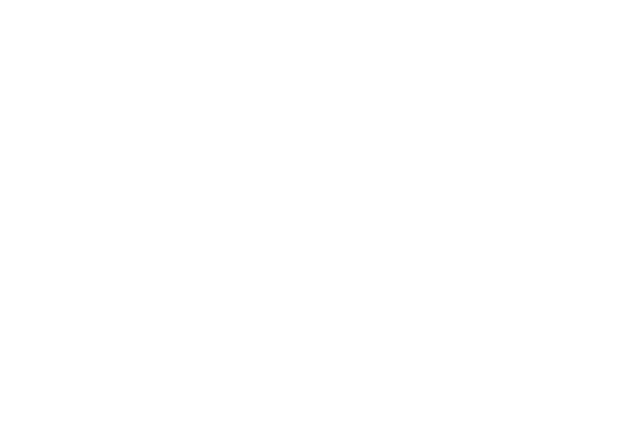
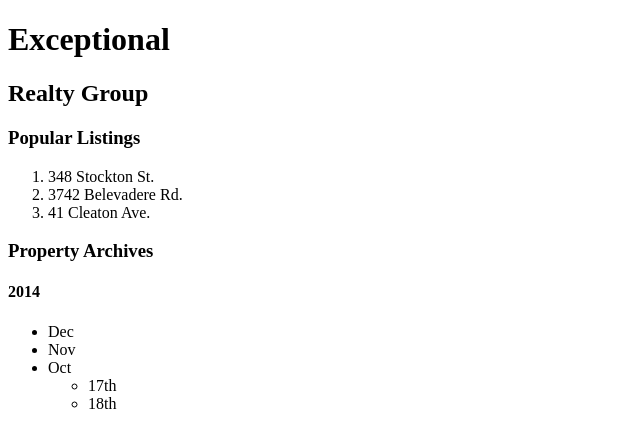
Before and after one commit to emanuelbierman/exceptional-realty, a plain HTML site: page real-estate-listings.html in a window 1280 px wide. Shown: the whole page, without its empty margins (0-640 px from the left). Drawn offline with Linux system fonts and the light colour scheme.

Commit message:
Add lists to real-estate-listings.html. Update index.html with relative link

```diff
--- a/real-estate-listings.html
+++ b/real-estate-listings.html
@@ -0,0 +1,32 @@
+<!DOCTYPE html>
+<html lang="en">
+  <head>
+    <meta charset="UTF-8">
+    <title>Exceptional Realty Group - Luxury Homes - Listings</title>
+  </head>
+  <body>
+    <h1>Exceptional</h1>
+    <h2>Realty Group</h2>
+
+    <h3>Popular Listings</h3>
+    <ol>
+      <li>348 Stockton St.</li>
+      <li>3742 Belevadere Rd.</li>
+      <li>41 Cleaton Ave.</li>
+    </ol>
+
+    <h3>Property Archives</h3>
+    <h4>2014</h4>
+    <ul>
+      <li>Dec</li>
+      <li>Nov</li>
+      <li>Oct
+        <ul>
+          <li>17th</li>
+          <li>18th</li>
+        </ul>
+      </li>
+    </ul>
+
+  </body>
+</html>
```
Also changed, not shown: index.html (+5 -0 lines).
